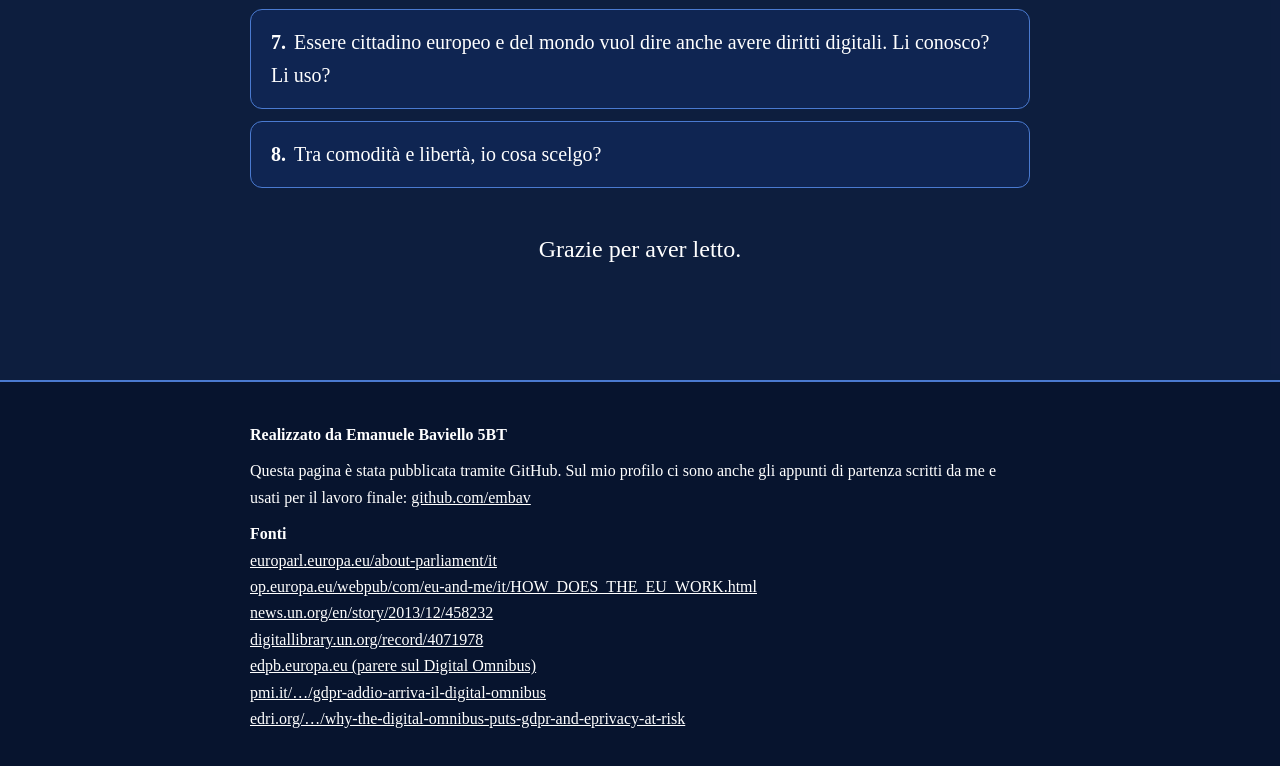
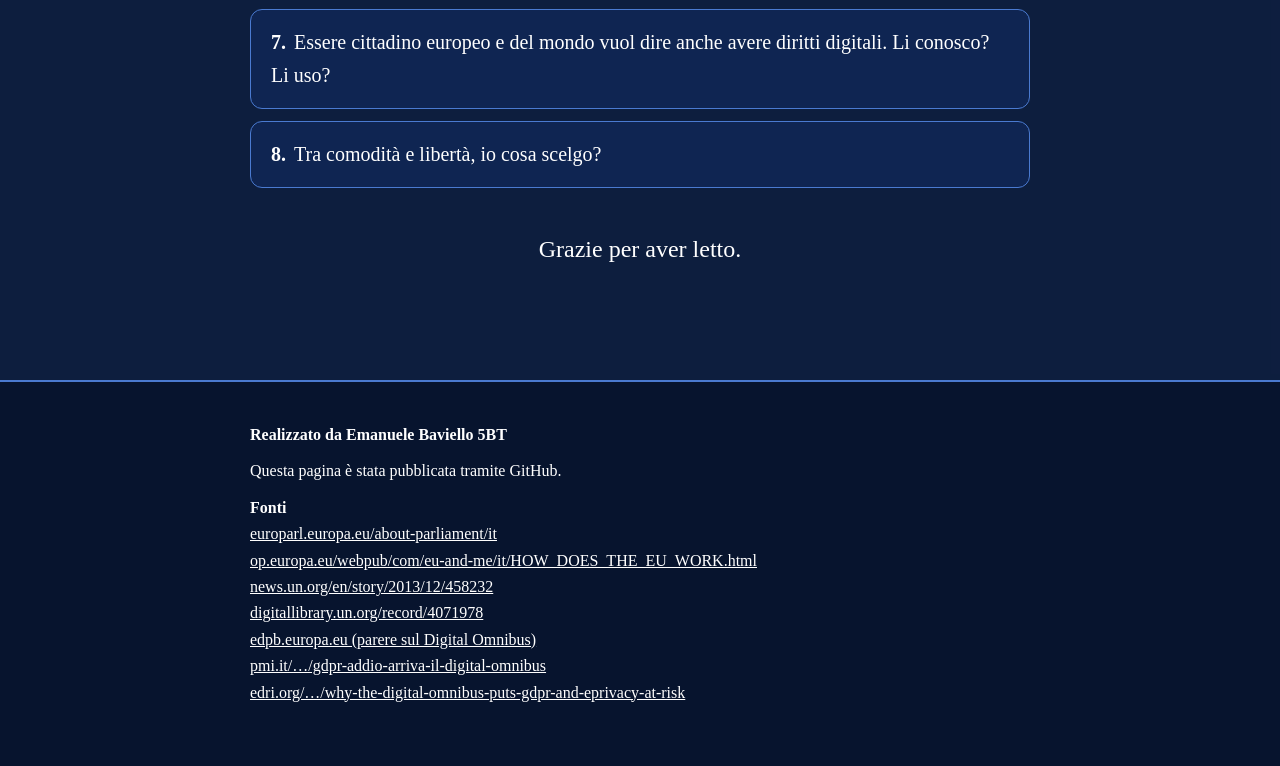
Before and after one commit to EmBav/LavoroEdu, a plain HTML site: page index.html in a window 1280 px wide. Shown: the part 8009-8775 px from the top of the page. Drawn offline with Linux system fonts and the light colour scheme.

Commit message:
Update index.html

```diff
--- a/index.html
+++ b/index.html
@@ -198,8 +198,7 @@ footer a{color:var(--tx)}
 
 <footer><div class="w">
 <p><b>Realizzato da Emanuele Baviello 5BT</b></p>
-  <p>Questa pagina è stata pubblicata tramite GitHub.
-    Sul mio profilo ci sono anche gli appunti di partenza scritti da me e usati per il lavoro finale: <a href="https://github.com/embav">github.com/embav</a></p>
+  <p>Questa pagina è stata pubblicata tramite GitHub.</p>
 <b>Fonti</b><br>
 <a href="https://www.europarl.europa.eu/about-parliament/it">europarl.europa.eu/about-parliament/it</a><br>
 <a href="https://op.europa.eu/webpub/com/eu-and-me/it/HOW_DOES_THE_EU_WORK.html">op.europa.eu/webpub/com/eu-and-me/it/HOW_DOES_THE_EU_WORK.html</a><br>
```
